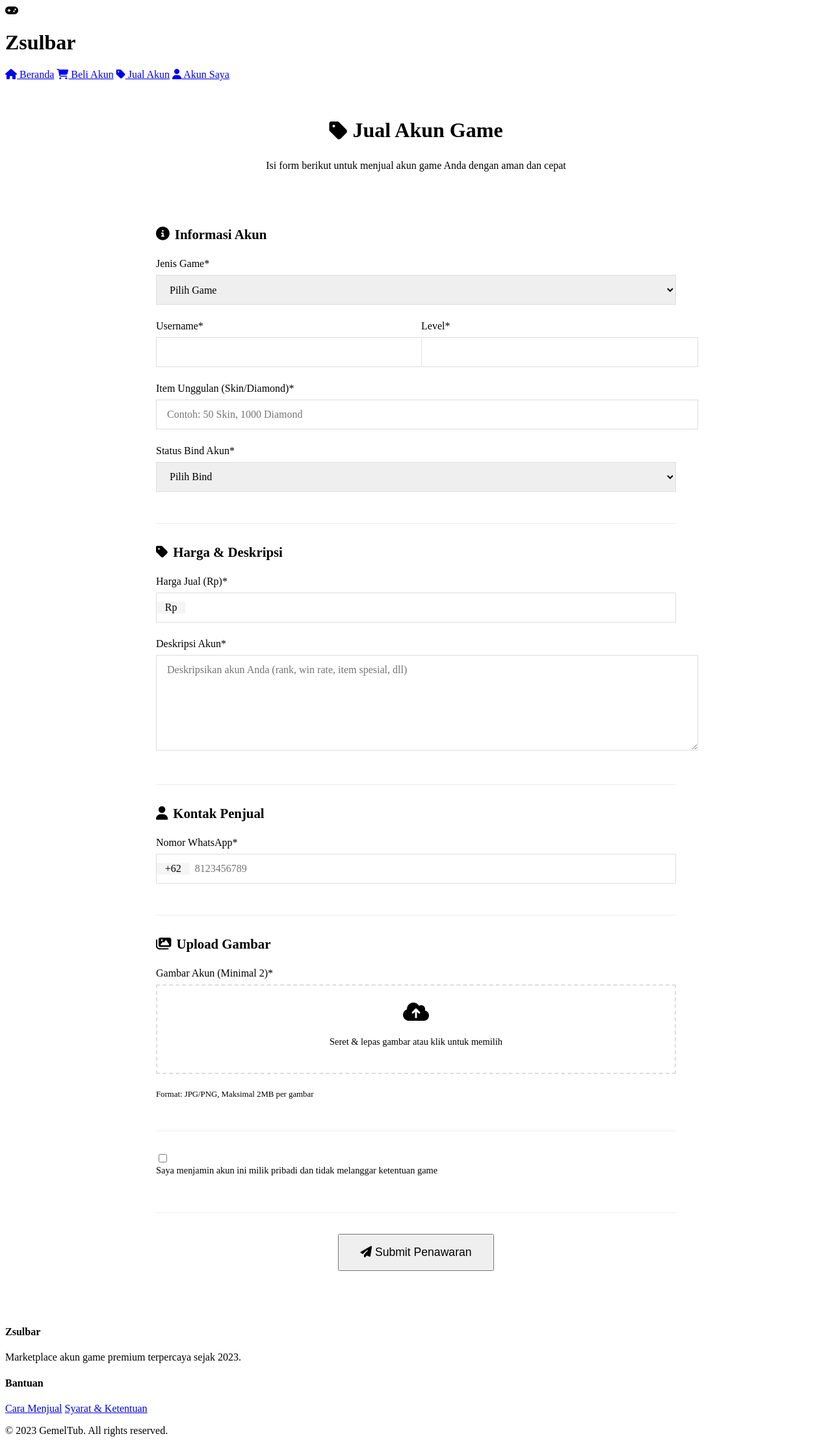
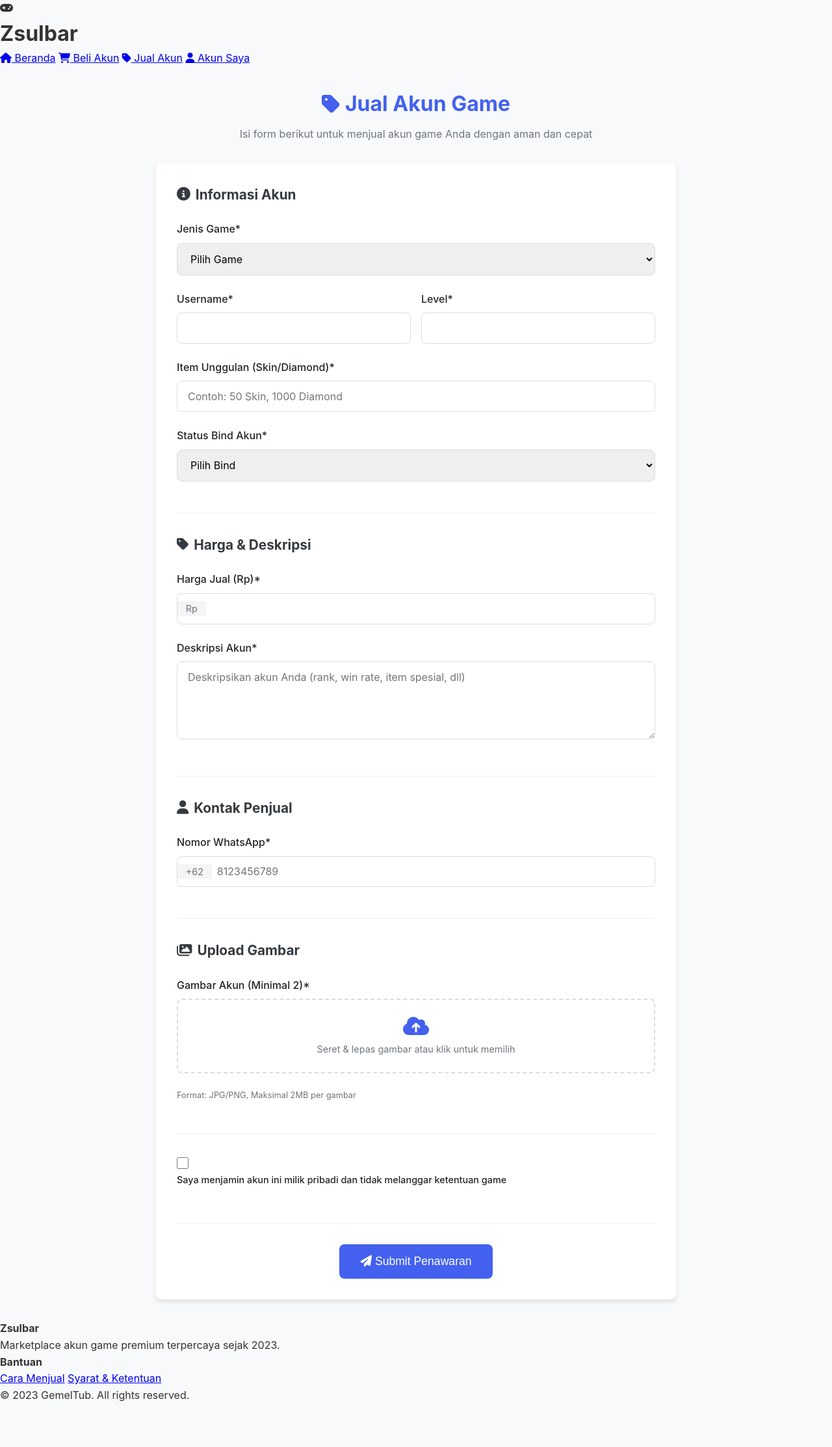
Before and after one commit to reporitor/zallmarket, a PHP site: page /gamehub/pages/sell.html in a window 1280 px wide. Shown: the whole page at 65% size. After the commit the page ends 2157 px from the top, so only its background shows below. Run offline with PHP 8.4, Linux system fonts and the light colour scheme.

Commit message:
Update jual.css

```diff
--- a/css/jual.css
+++ b/css/jual.css
@@ -1,11 +1,39 @@
-/* Sell Page Styles */
-.sell-page {
-    padding: 2rem 0;
+:root {
+  --primary: #4361ee;
+  --gray: #6c757d;
+  --dark-gray: #343a40;
+  --dark: #212529;
+  --danger: #dc3545;
+  --border-radius: 8px;
+  --shadow: 0 4px 6px rgba(0, 0, 0, 0.1);
+  --transition: all 0.3s ease;
 }
 
+/* RESET & BASE STYLES */
+*, *::before, *::after {
+  margin: 0;
+  padding: 0;
+  box-sizing: border-box;
+}
+
+body {
+  font-family: -apple-system, BlinkMacSystemFont, 'Segoe UI', Roboto, Oxygen, Ubuntu, Cantarell, sans-serif;
+  line-height: 1.6;
+  color: #333;
+  background-color: #f8f9fa;
+}
+
+/* MAIN STRUCTURE */
+.sell-page {
+  padding: 2rem 1rem;
+  min-height: 100vh;
+}
+
+/* HEADER STYLES */
 .sell-header {
   text-align: center;
   margin-bottom: 2rem;
+  padding: 0 1rem;
 }
 
 .sell-header h2 {
@@ -15,6 +43,7 @@
   align-items: center;
   justify-content: center;
   gap: 0.5rem;
+  margin-bottom: 0.5rem;
 }
 
 .sell-header p {
@@ -23,6 +52,7 @@
   margin: 0 auto;
 }
 
+/* FORM STYLES */
 .sell-form {
   background: white;
   border-radius: var(--border-radius);
@@ -30,6 +60,7 @@
   padding: 2rem;
   max-width: 800px;
   margin: 0 auto;
+  transition: var(--transition);
 }
 
 .form-section {
@@ -51,6 +82,7 @@
   color: var(--dark-gray);
 }
 
+/* FORM ELEMENTS */
 .form-group {
   margin-bottom: 1.5rem;
 }
@@ -74,6 +106,7 @@
 input[type="text"],
 input[type="number"],
 input[type="tel"],
+input[type="email"],
 select,
 textarea {
   width: 100%;
@@ -98,6 +131,7 @@ textarea {
   resize: vertical;
 }
 
+/* SPECIAL INPUTS */
 .price-input,
 .phone-input {
   display: flex;
@@ -114,6 +148,8 @@ textarea {
   height: 100%;
   display: flex;
   align-items: center;
+  font-size: 0.9rem;
+  color: var(--gray);
 }
 
 .price-input input,
@@ -123,6 +159,7 @@ textarea {
   padding-left: 0.5rem;
 }
 
+/* UPLOAD AREA */
 .upload-area {
   border: 2px dashed #ddd;
   border-radius: var(--border-radius);
@@ -163,6 +200,7 @@ textarea {
   cursor: pointer;
 }
 
+/* IMAGE PREVIEW */
 .preview-container {
   display: flex;
   flex-wrap: wrap;
@@ -207,6 +245,7 @@ textarea {
   opacity: 1;
 }
 
+/* MISC ELEMENTS */
 .format-info {
   font-size: 0.8rem;
   color: var(--gray);
@@ -215,30 +254,50 @@ textarea {
 
 .agreement {
   display: flex;
-    align-items: center;
+  align-items: flex-start;
   gap: 0.5rem;
   margin: 2rem 0;
 }
 
 .agreement input[type="checkbox"] {
-    width: auto;
+  width: 18px;
+  height: 18px;
+  margin-top: 3px;
 }
 
 .agreement label {
   font-size: 0.9rem;
   color: var(--dark);
+  line-height: 1.4;
 }
 
+/* BUTTONS */
 .form-actions {
   text-align: center;
+  margin-top: 2rem;
 }
 
-.form-actions .btn {
+.btn {
+  display: inline-block;
+  background-color: var(--primary);
+  color: white;
+  border: none;
+  border-radius: var(--border-radius);
   padding: 1rem 2rem;
   font-size: 1.1rem;
+  font-weight: 500;
+  cursor: pointer;
+  transition: var(--transition);
+  text-decoration: none;
 }
 
-/* Responsive */
+.btn:hover {
+  background-color: #3a56d4;
+  transform: translateY(-2px);
+  box-shadow: 0 7px 14px rgba(67, 97, 238, 0.1);
+}
+
+/* RESPONSIVE */
 @media (max-width: 768px) {
   .form-row {
     flex-direction: column;
@@ -248,14 +307,23 @@ textarea {
   .sell-form {
     padding: 1.5rem;
   }
+
+  .sell-header h2 {
+    font-size: 1.8rem;
+  }
 }
 
 @media (max-width: 480px) {
   .sell-header h2 {
-        font-size: 1.8rem;
+    font-size: 1.6rem;
   }
 
   .form-section h3 {
-        font-size: 1.2rem;
+    font-size: 1.1rem;
+  }
+
+  .btn {
+    width: 100%;
+    padding: 0.8rem;
   }
 }
```
Lines whose indentation alone changed are shown as unchanged.
